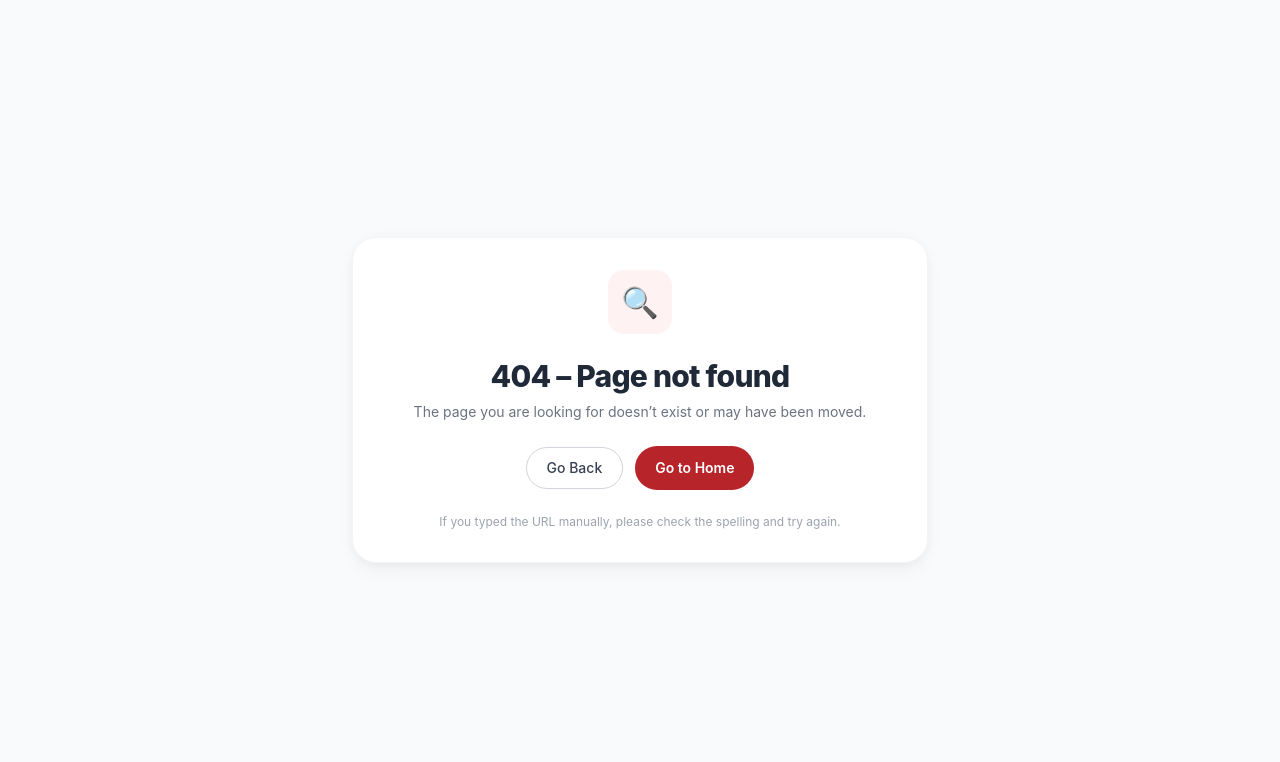
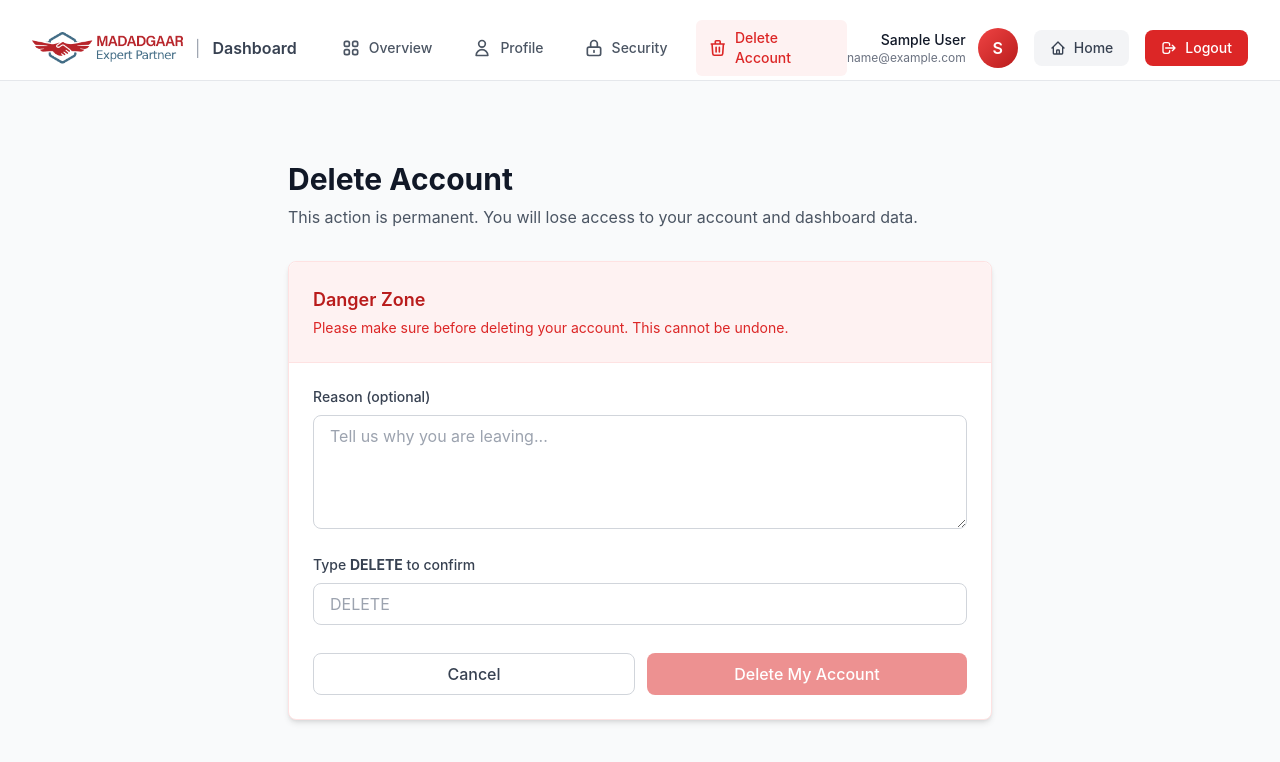
Before and after one commit to Madadgaar3377/madagaar-frontend, a React (Create React App) app: page /dashboard/delete-account in a window 1280 px wide. Before the commit this address had no page. Shown: the top 762 px of the page. Built offline with nearby package versions, Linux system fonts and the light colour scheme; sample sign-in values are in the browser's storage.

Commit message:
Delete user function \

```diff
--- a/src/App.js
+++ b/src/App.js
@@ -38,6 +38,7 @@ import SubmitClaim from "./pages/clients/Insurance/SubmitClaim.jsx";
 import UserDashboard from "./pages/clients/Dashboard/UserDashboard.jsx";
 import DashboardProfile from "./pages/clients/Dashboard/DashboardProfile.jsx";
 import DashboardSecurity from "./pages/clients/Dashboard/DashboardSecurity.jsx";
+import DashboardDeleteAccount from "./pages/clients/Dashboard/DashboardDeleteAccount.jsx";
 import NotFound from "./pages/404Page.jsx";
 import ForgotPassword from "./Accounts/forgotpassword.jsx";
 import ResetPassword from "./Accounts/NewPassword.jsx";
@@ -109,6 +110,7 @@ function App() {
             <Route path="/dashboard" element={<UserDashboard />} />
             <Route path="/dashboard/profile" element={<DashboardProfile />} />
             <Route path="/dashboard/security" element={<DashboardSecurity />} />
+            <Route path="/dashboard/delete-account" element={<DashboardDeleteAccount />} />
 
             {/* installement router  */}
             <Route path="/installments" element={<InstallmentPlans />} />
--- a/src/components/DashboardNavbar.jsx
+++ b/src/components/DashboardNavbar.jsx
@@ -32,6 +32,15 @@ const DashboardNavbar = () => {
       icon: (
         <svg className="w-5 h-5" fill="none" stroke="currentColor" viewBox="0 0 24 24">
           <path strokeLinecap="round" strokeLinejoin="round" strokeWidth={2} d="M12 15v2m-6 4h12a2 2 0 002-2v-6a2 2 0 00-2-2H6a2 2 0 00-2 2v6a2 2 0 002 2zm10-10V7a4 4 0 00-8 0v4h8z" />
+        </svg>
+      ),
+    },
+    {
+      name: 'Delete Account',
+      path: '/dashboard/delete-account',
+      icon: (
+        <svg className="w-5 h-5" fill="none" stroke="currentColor" viewBox="0 0 24 24">
+          <path strokeLinecap="round" strokeLinejoin="round" strokeWidth={2} d="M19 7l-.867 12.142A2 2 0 0116.138 21H7.862a2 2 0 01-1.995-1.858L5 7m5 4v6m4-6v6m1-10V4a1 1 0 00-1-1h-4a1 1 0 00-1 1v3M4 7h16" />
         </svg>
       ),
     },
--- /dev/null
+++ b/src/pages/clients/Dashboard/DashboardDeleteAccount.jsx
@@ -0,0 +1,158 @@
+import React, { useEffect, useState } from 'react';
+import { useNavigate } from 'react-router-dom';
+import { backendBaseUrl } from '../../../constants/apiUrl';
+import DashboardNavbar from '../../../components/DashboardNavbar';
+import SEO from '../../../components/SEO';
+import { getAuthToken, logout } from '../../../utils/auth';
+
+const DashboardDeleteAccount = () => {
+  const navigate = useNavigate();
+
+  const [confirmText, setConfirmText] = useState('');
+  const [reason, setReason] = useState('');
+  const [loading, setLoading] = useState(false);
+  const [error, setError] = useState('');
+  const [success, setSuccess] = useState('');
+
+  useEffect(() => {
+    const token = getAuthToken();
+    if (!token) {
+      navigate('/account');
+    }
+  }, [navigate]);
+
+  const canSubmit = confirmText.trim().toUpperCase() === 'DELETE' && !loading;
+
+  const handleDeleteAccount = async (e) => {
+    e.preventDefault();
+    setError('');
+    setSuccess('');
+
+    if (confirmText.trim().toUpperCase() !== 'DELETE') {
+      setError('Please type DELETE to confirm account deletion.');
+      return;
+    }
+
+    setLoading(true);
+
+    try {
+      const token = getAuthToken();
+      const response = await fetch(`${backendBaseUrl}/deleteAccount`, {
+        method: 'POST',
+        headers: {
+          Authorization: `Bearer ${token}`,
+          'Content-Type': 'application/json',
+        },
+        body: JSON.stringify({
+          reason: reason.trim() || 'User requested account deletion from dashboard',
+        }),
+      });
+
+      const data = await response.json();
+      if (!response.ok || !data.success) {
+        throw new Error(data.message || 'Failed to delete account');
+      }
+
+      setSuccess('Account deleted successfully. Redirecting to login...');
+
+      setTimeout(() => {
+        logout('/account');
+      }, 1500);
+    } catch (err) {
+      setError(err.message || 'Something went wrong. Please try again.');
+    } finally {
+      setLoading(false);
+    }
+  };
+
+  return (
+    <>
+      <SEO
+        title="Delete Account | Madadgaar Dashboard"
+        description="Delete your Madadgaar account securely."
+        noIndex={true}
+      />
+
+      <DashboardNavbar />
+
+      <div className="min-h-screen bg-gray-50 section-padding">
+        <div className="container-content max-w-3xl">
+          <div className="mb-6 sm:mb-8">
+            <h1 className="text-2xl sm:text-3xl font-bold text-gray-900">Delete Account</h1>
+            <p className="text-gray-600 mt-2">
+              This action is permanent. You will lose access to your account and dashboard data.
+            </p>
+          </div>
+
+          {success && (
+            <div className="mb-6 bg-green-50 border border-green-200 text-green-800 px-4 py-3 rounded-lg">
+              {success}
+            </div>
+          )}
+
+          {error && (
+            <div className="mb-6 bg-red-50 border border-red-200 text-red-800 px-4 py-3 rounded-lg">
+              {error}
+            </div>
+          )}
+
+          <div className="bg-white rounded-lg shadow-md border border-red-100">
+            <div className="p-6 border-b border-red-100 bg-red-50 rounded-t-lg">
+              <h2 className="text-lg font-semibold text-red-700">Danger Zone</h2>
+              <p className="text-sm text-red-600 mt-1">
+                Please make sure before deleting your account. This cannot be undone.
+              </p>
+            </div>
+
+            <form onSubmit={handleDeleteAccount} className="p-6 space-y-5">
+              <div>
+                <label className="block text-sm font-medium text-gray-700 mb-2">
+                  Reason (optional)
+                </label>
+                <textarea
+                  rows="4"
+                  value={reason}
+                  onChange={(e) => setReason(e.target.value)}
+                  placeholder="Tell us why you are leaving..."
+                  className="w-full px-4 py-2 border border-gray-300 rounded-lg focus:ring-2 focus:ring-red-500 focus:border-transparent"
+                />
+              </div>
+
+              <div>
+                <label className="block text-sm font-medium text-gray-700 mb-2">
+                  Type <span className="font-bold">DELETE</span> to confirm
+                </label>
+                <input
+                  type="text"
+                  value={confirmText}
+                  onChange={(e) => setConfirmText(e.target.value)}
+                  placeholder="DELETE"
+                  className="w-full px-4 py-2 border border-gray-300 rounded-lg focus:ring-2 focus:ring-red-500 focus:border-transparent"
+                />
+              </div>
+
+              <div className="flex flex-col sm:flex-row gap-3 pt-2">
+                <button
+                  type="button"
+                  onClick={() => navigate('/dashboard/security')}
+                  className="flex-1 px-6 py-2 border border-gray-300 text-gray-700 rounded-lg hover:bg-gray-50 transition font-medium"
+                >
+                  Cancel
+                </button>
+                <button
+                  type="submit"
+                  disabled={!canSubmit}
+                  className="flex-1 px-6 py-2 bg-red-600 text-white rounded-lg hover:bg-red-700 transition font-medium disabled:opacity-50 disabled:cursor-not-allowed"
+                >
+                  {loading ? 'Deleting Account...' : 'Delete My Account'}
+                </button>
+              </div>
+            </form>
+          </div>
+        </div>
+      </div>
+    </>
+  );
+};
+
+export default DashboardDeleteAccount;
--- a/src/pages/clients/Dashboard/DashboardSecurity.jsx
+++ b/src/pages/clients/Dashboard/DashboardSecurity.jsx
@@ -372,6 +372,25 @@ const DashboardSecurity = () => {
               </div>
             </form>
           </div>
+
+          <div className="mt-6 bg-white rounded-lg shadow-md border border-red-100">
+            <div className="p-6">
+              <h2 className="text-lg font-semibold text-red-700">Delete Account</h2>
+              <p className="text-sm text-gray-600 mt-1">
+                Need to leave? You can permanently delete your account from the danger zone page.
+              </p>
+              <button
+                type="button"
+                onClick={() => navigate('/dashboard/delete-account')}
+                className="mt-4 inline-flex items-center gap-2 px-4 py-2 border border-red-300 text-red-700 rounded-lg hover:bg-red-50 transition font-medium"
+              >
+                <svg className="w-4 h-4" fill="none" stroke="currentColor" viewBox="0 0 24 24">
+                  <path strokeLinecap="round" strokeLinejoin="round" strokeWidth={2} d="M19 7l-.867 12.142A2 2 0 0116.138 21H7.862a2 2 0 01-1.995-1.858L5 7m5 4v6m4-6v6m1-10V4a1 1 0 00-1-1h-4a1 1 0 00-1 1v3M4 7h16" />
+                </svg>
+                Go to Delete Account
+              </button>
+            </div>
+          </div>
         </div>
       </div>
     </>
```
